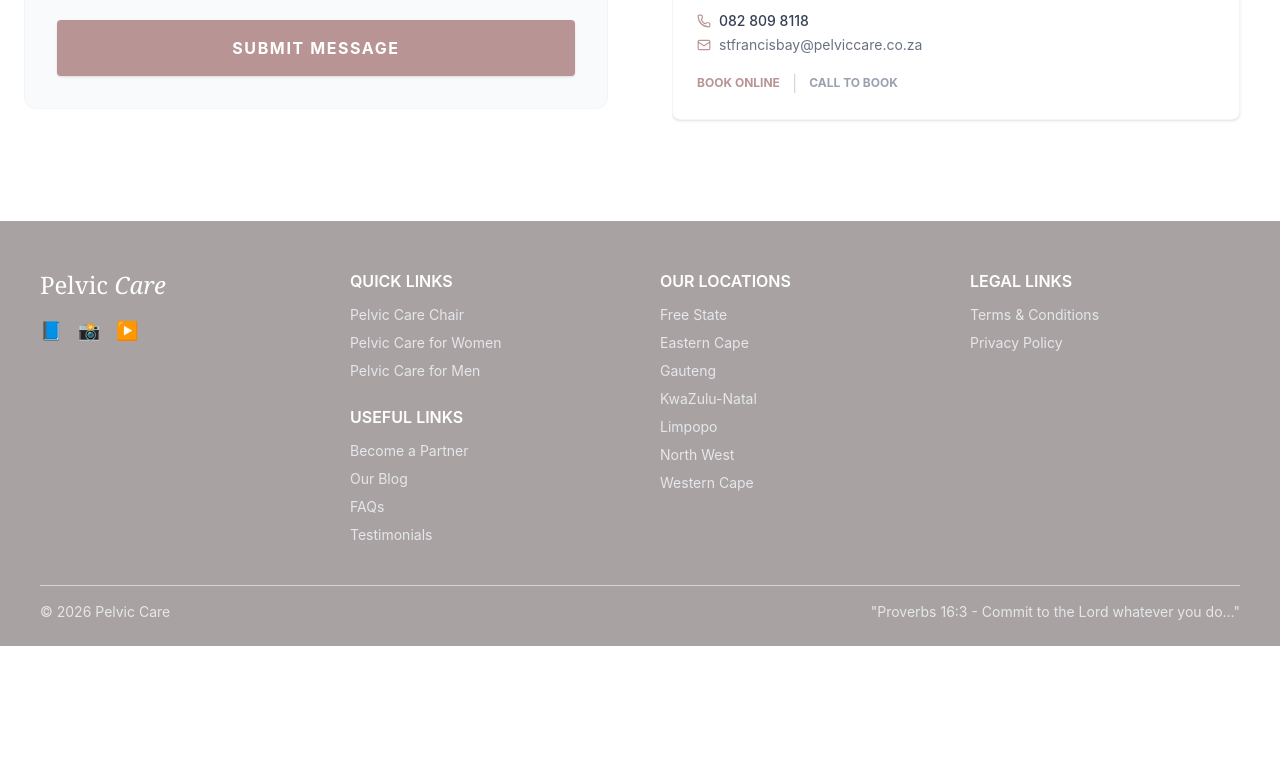
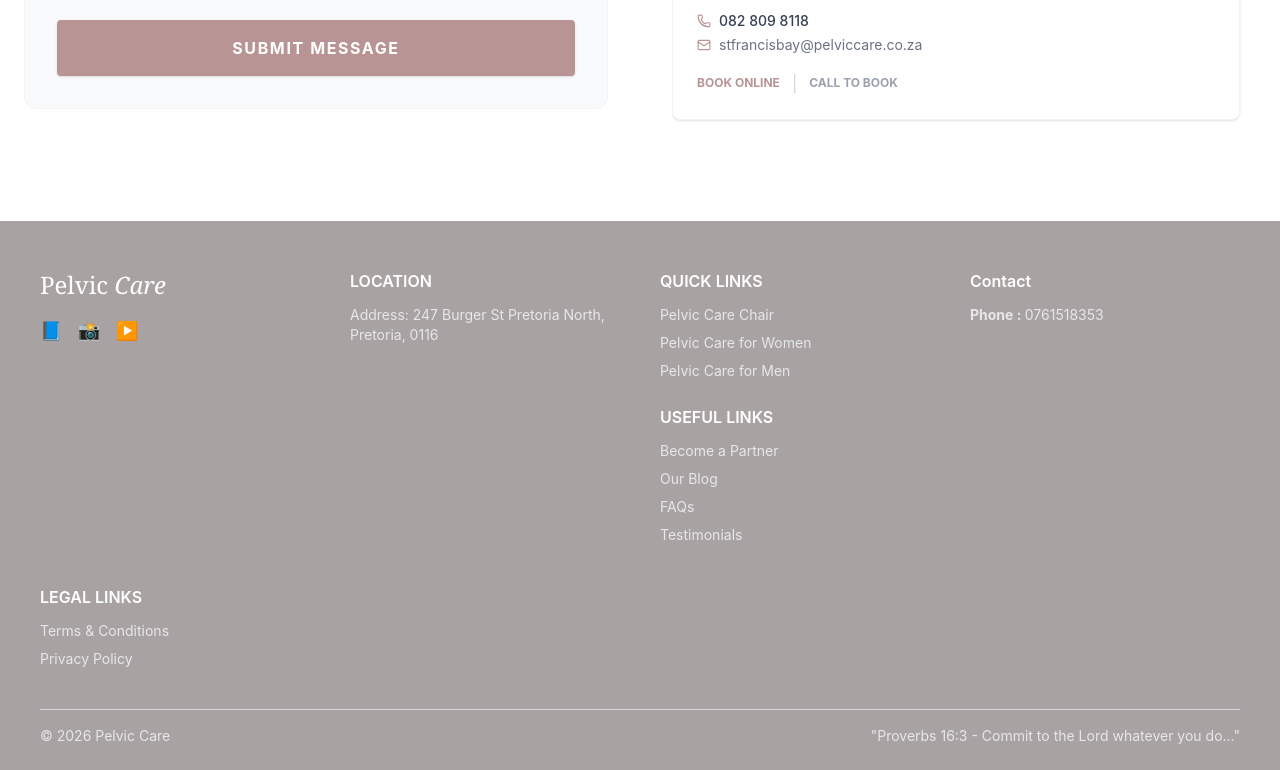
Before and after one commit to Matuku45/pelviccare, a React (Vite) app: page /contact in a window 1280 px wide. Shown: the part 1215-1985 px from the top of the page. Before the commit the page ends 1861 px from the top, so only its background shows below. Built offline with nearby package versions, Linux system fonts and the light colour scheme.

Commit message:
Added the contacts and the address

```diff
--- a/src/Components/Footer.jsx
+++ b/src/Components/Footer.jsx
@@ -21,6 +21,18 @@ export default function Footer() {
 
         {/* Quick Links */}
         <div>
+          <h3 className="font-semibold mb-3">LOCATION</h3>
+          <ul className="space-y-2 text-sm text-gray-200">
+            <li>Address: 247 Burger St Pretoria North, Pretoria, 0116</li>
+          </ul>
+
+
+        </div>
+
+
+
+
+        <div>
           <h3 className="font-semibold mb-3">QUICK LINKS</h3>
           <ul className="space-y-2 text-sm text-gray-200">
             <li>Pelvic Care Chair</li>
@@ -39,15 +51,10 @@ export default function Footer() {
 
         {/* Locations */}
         <div>
-          <h3 className="font-semibold mb-3">OUR LOCATIONS</h3>
+          <h3 className="font-semibold mb-3">Contact</h3>
           <ul className="space-y-2 text-sm text-gray-200">
-            <li>Free State</li>
-            <li>Eastern Cape</li>
-            <li>Gauteng</li>
-            <li>KwaZulu-Natal</li>
-            <li>Limpopo</li>
-            <li>North West</li>
-            <li>Western Cape</li>
+            <li><strong>Phone : </strong> 0761518353</li>
+
           </ul>
         </div>
 
```
